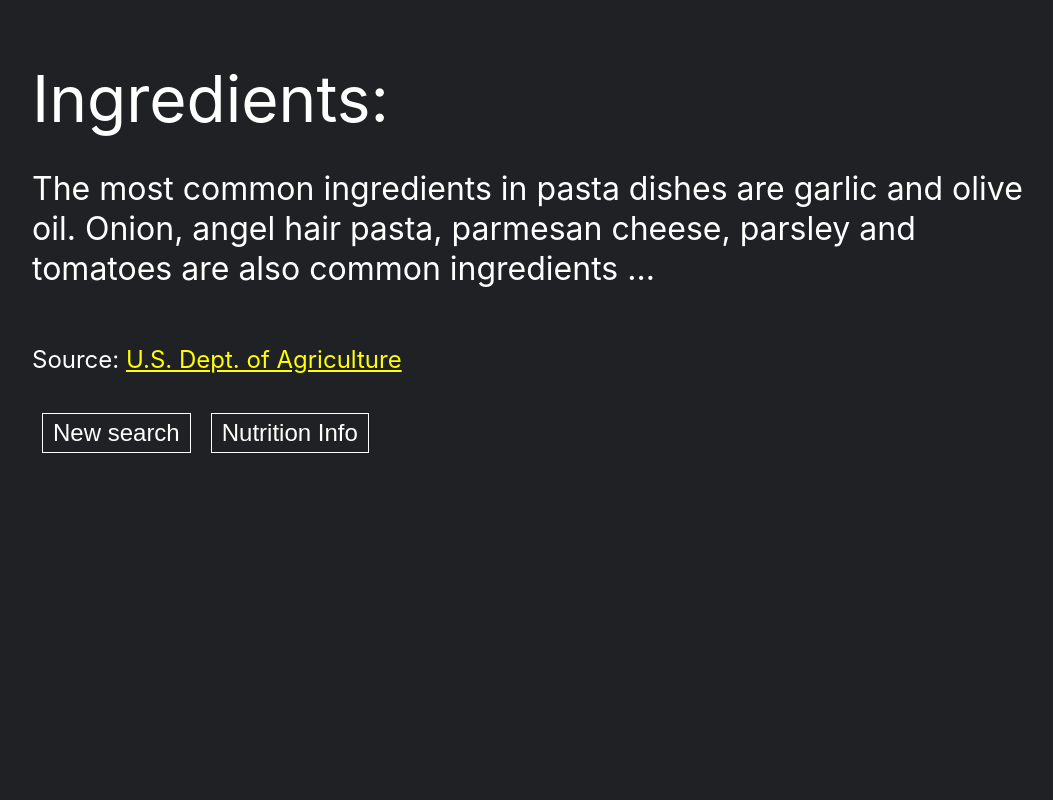
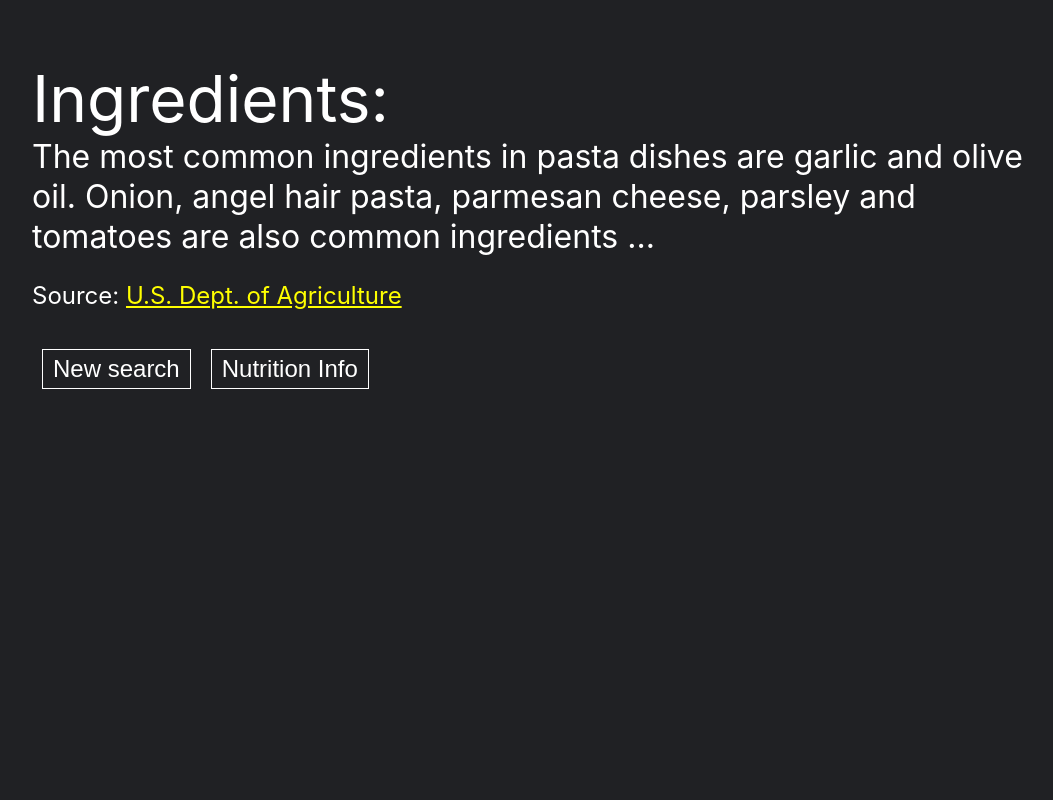
Before and after one commit to lil-white-shadow/food-genie, a React (Create React App) app: page / in a window 1280 px wide. Shown: the part 1220-2020 px from the top of the page, without its empty margins (96-1149 px from the left). Built offline with nearby package versions, Linux system fonts and the light colour scheme.

Commit message:
remove <p> as it may have <div> as descendant

```diff
--- a/src/components/Card.js
+++ b/src/components/Card.js
@@ -3,7 +3,7 @@ return (
   <div className="card">
     <div className="cardTitle">{props.title}: </div>
     <div className="cardContent">
-      <p>{props.content}</p>
+      {props.content}
     </div>
     <div className="cardSource">
       <p>
```
